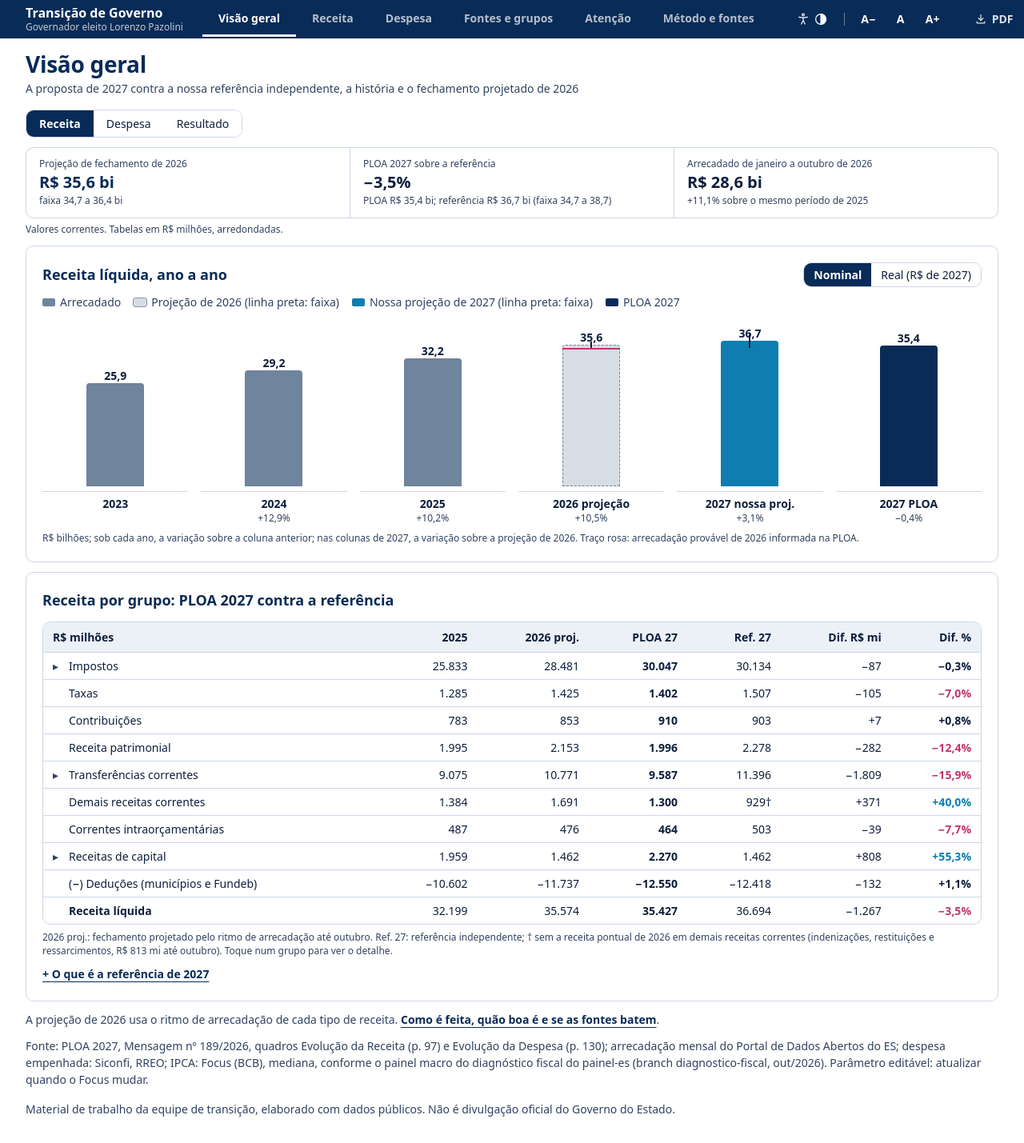
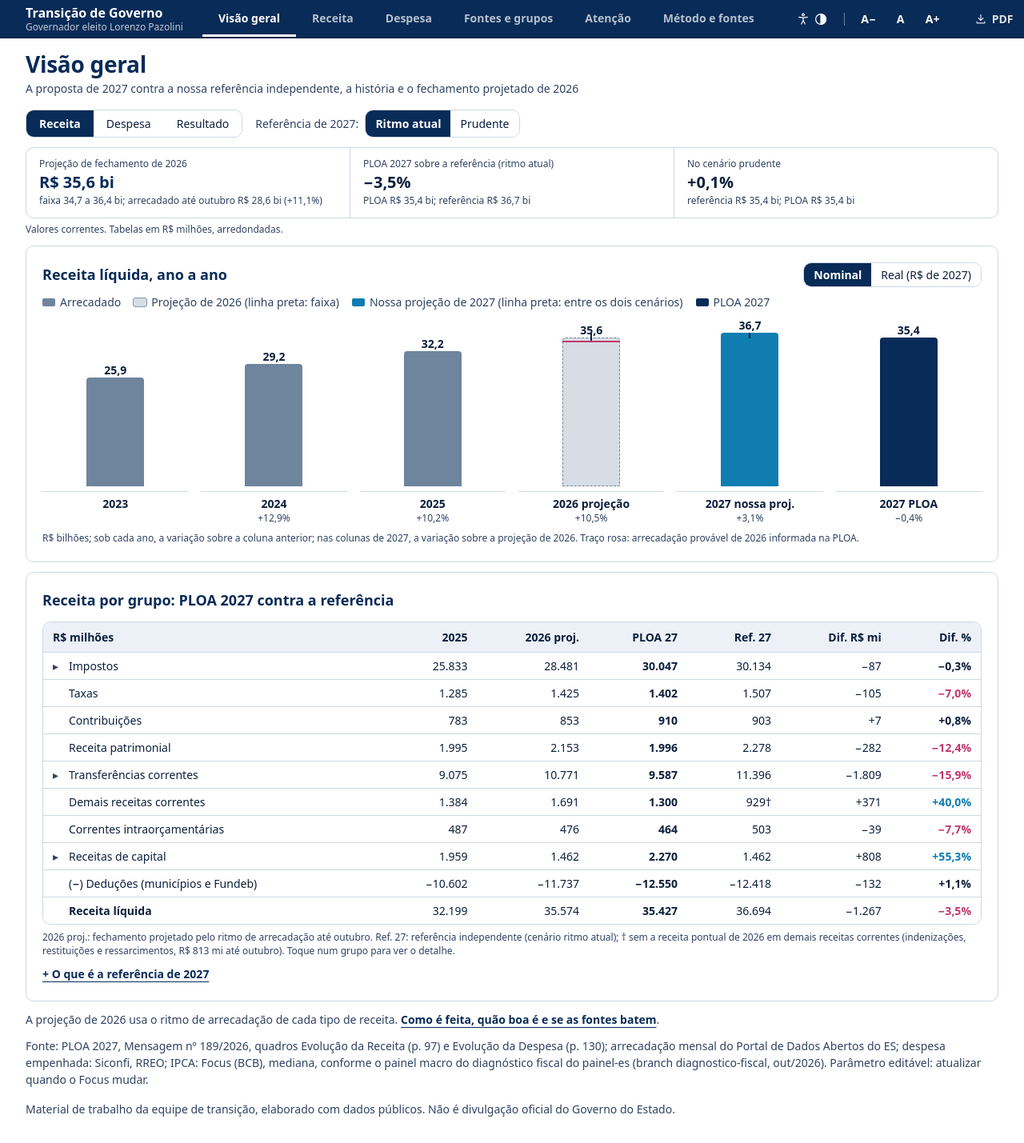
Before and after one commit to EduardoAraujoOx/Tesouro, a Next.js app: page /painel in a window 1280 px wide. Shown: the whole page at 80% size. Built offline with nearby package versions, Linux system fonts and the light colour scheme.

Commit message:
Painel: referência de 2027 da receita em dois cenários (ritmo atual e prudente)
Co-Authored-By: Claude Sonnet 5.5 <noreply@anthropic.com>
Claude-Session: https://claude.ai/code/session_01TNxipBk3JTw5eGhPFB87Tx

```diff
--- a/components/painel/Agregado.tsx
+++ b/components/painel/Agregado.tsx
@@ -8,7 +8,7 @@ import { ColunasAnuais, fmtPct, type ColunaAnual } from './GraficosMacro'
 import { Faixa } from './Faixa'
 import { Nota } from './Estrutura'
 import { COD_DESPESA, COD_GRUPO } from './codigos'
-import { fatorPrecos, ipcaAnual, pibArrecadacao, projecaoItens, projetaDespesa2026, projetaReceita2026, type DadosReceita, type ItemProjetado } from './projecao'
+import { analisaFontes, fatorPrecos, ipcaAnual, pibArrecadacao, PETROLEO_LDO_2027, projecaoItens, projetaDespesa2026, projetaReceita2026, type DadosReceita, type ItemProjetado } from './projecao'
 
 type Vista = 'receita' | 'despesa' | 'resultado'
 const VISTAS: { id: Vista; rotulo: string }[] = [
@@ -47,7 +47,9 @@ export function VisaoGeral({ receita, despesa, ipca: ipcaParams, pib, fonteIpca,
   const proj = useMemo(() => projetaReceita2026(dados), [dados])
   const itensProj = useMemo(() => projecaoItens(dados), [dados])
   const projD = useMemo(() => projetaDespesa2026(), [])
+  const petroleo26 = useMemo(() => analisaFontes(dados).find((a) => a.id === 'petroleo')!.central, [dados])
   const pibA = useMemo(() => pibArrecadacao(), [])
+  const [cenario, setCenario] = useState<'ritmo' | 'prudente'>('ritmo')
   const pick = (m: Record<string, number[]>, ...ch: string[]) => COL.map((c) => ch.reduce((s, k) => s + m[k][c], 0))
   const soma = (...a: number[][]) => COL.map((_, j) => a.reduce((s, x) => s + x[j], 0))
 
@@ -94,7 +96,19 @@ export function VisaoGeral({ receita, despesa, ipca: ipcaParams, pib, fonteIpca,
     : linhasDespesa.map((l) => ({ ...l, proj: projDe(l.chave) }))
 
   /* referência de 2027, independente da PLOA: o fechamento projetado de 2026 corrigido pela inflação e pelo PIB real (receita) ou só pela inflação (despesa) */
-  const refReceita = (l: Linha) => (l.proj ? (l.proj.central - (l.proj.pontual ?? 0)) * (SEM_CRESCIMENTO.has(l.chave) ? 1 : 1 + g27) : null)
+  /* cenários de receita: 'ritmo' mantém o patamar de petróleo e de crédito de 2026; 'prudente' põe o petróleo na base da LDO (Brent a US$ 60) e o crédito no valor da PLOA */
+  const oleoRitmo = petroleo26 * (1 + g27)
+  const reducaoOleo = Math.max(0, oleoRitmo - PETROLEO_LDO_2027)
+  const refReceitaC = (l: Linha, c: 'ritmo' | 'prudente'): number | null => {
+    if (!l.proj) return null
+    const base = (l.proj.central - (l.proj.pontual ?? 0)) * (SEM_CRESCIMENTO.has(l.chave) ? 1 : 1 + g27)
+    if (c === 'ritmo') return base
+    if (l.chave === 'tuniao' || l.chave === 'transf') return base - reducaoOleo
+    if (l.chave === 'cred') return R.operacoes_credito[5]
+    if (l.chave === 'cap') return R.operacoes_credito[5] + (itensProj.capout.central)
+    return base
+  }
+  const refReceita = (l: Linha) => refReceitaC(l, cenario)
   const refDe = (l: Linha): number | null => {
     if (vista === 'receita') {
       if (l.chave === 'liq') return comProj.filter((x) => x.nivel === 0 && x.chave !== 'liq').reduce((s, x) => s + (refReceita(x) ?? 0), 0)
@@ -109,10 +123,15 @@ export function VisaoGeral({ receita, despesa, ipca: ipcaParams, pib, fonteIpca,
 
   /* ---------- totais de referência para a faixa de números ---------- */
   const reservas27 = reservas[4]
-  const refReceitaTotal = linhasReceita.filter((x) => x.nivel === 0 && x.chave !== 'liq').reduce((s, x) => s + (refReceita({ ...x, proj: itensProj[x.chave] }) ?? 0), 0)
+  const totalRef = (c: 'ritmo' | 'prudente') => linhasReceita.filter((x) => x.nivel === 0 && x.chave !== 'liq').reduce((s, x) => s + (refReceitaC({ ...x, proj: itensProj[x.chave] }, c) ?? 0), 0)
+  const refRitmo = totalRef('ritmo')
+  const refPrudente = totalRef('prudente')
+  const refReceitaTotal = cenario === 'ritmo' ? refRitmo : refPrudente
+  const refOutro = cenario === 'ritmo' ? refPrudente : refRitmo
+  const nomeCenario = { ritmo: 'ritmo atual', prudente: 'prudente' } as const
   const refDespesa = projD.itens.tot.central * (1 + i27)
-  /* faixa da referência: na receita, a dispersão histórica da arrecadação em torno do PIB nominal; na despesa, a faixa sazonal da projeção corrigida pela inflação */
-  const faixaRefReceita: [number, number] = [refReceitaTotal - (pibA.difDesvio / 100) * proj.central, refReceitaTotal + (pibA.difDesvio / 100) * proj.central]
+  /* faixa da referência: na receita, entre os dois cenários (petróleo e crédito); na despesa, a faixa sazonal da projeção corrigida pela inflação */
+  const faixaRefReceita: [number, number] = [Math.min(refRitmo, refPrudente), Math.max(refRitmo, refPrudente)]
   const faixaRefDespesa: [number, number] = [(projD.itens.tot.min as number) * (1 + i27), (projD.itens.tot.max as number) * (1 + i27)]
 
   /* ---------- gráfico anual ---------- */
@@ -150,9 +169,9 @@ export function VisaoGeral({ receita, despesa, ipca: ipcaParams, pib, fonteIpca,
   let faixa: { r: string; v: string; s?: string; destaque?: boolean }[] = []
   if (vista === 'receita') {
     faixa = [
-      { r: 'Projeção de fechamento de 2026', v: bilhoes(proj.central), s: `faixa ${numero(proj.min / 1e9, 1)} a ${numero(proj.max / 1e9, 1)} bi`, destaque: true },
-      { r: 'PLOA 2027 sobre a referência', v: fmtPct((v27 / refReceitaTotal - 1) * 100), s: `PLOA ${bilhoes(v27)}; referência ${bilhoes(refReceitaTotal)} (faixa ${numero(faixaRefReceita[0] / 1e9, 1)} a ${numero(faixaRefReceita[1] / 1e9, 1)})` },
-      { r: `Arrecadado de janeiro a ${nomeCorte} de 2026`, v: bilhoes(proj.acumulado), s: `${fmtPct((proj.acumulado / proj.acumulado25 - 1) * 100)} sobre o mesmo período de 2025` },
+      { r: 'Projeção de fechamento de 2026', v: bilhoes(proj.central), s: `faixa ${numero(proj.min / 1e9, 1)} a ${numero(proj.max / 1e9, 1)} bi; arrecadado até ${nomeCorte} ${bilhoes(proj.acumulado)} (${fmtPct((proj.acumulado / proj.acumulado25 - 1) * 100)})`, destaque: true },
+      { r: `PLOA 2027 sobre a referência (${nomeCenario[cenario]})`, v: fmtPct((v27 / refReceitaTotal - 1) * 100), s: `PLOA ${bilhoes(v27)}; referência ${bilhoes(refReceitaTotal)}` },
+      { r: `No cenário ${nomeCenario[cenario === 'ritmo' ? 'prudente' : 'ritmo']}`, v: fmtPct((v27 / refOutro - 1) * 100), s: `referência ${bilhoes(refOutro)}; PLOA ${bilhoes(v27)}` },
     ]
   } else if (vista === 'despesa') {
     faixa = [
@@ -218,14 +237,14 @@ export function VisaoGeral({ receita, despesa, ipca: ipcaParams, pib, fonteIpca,
   const tituloGrafico = vista === 'despesa' ? 'Despesa total, ano a ano' : 'Receita líquida, ano a ano'
   const legendaGrafico = vista === 'despesa'
     ? [{ cor: COR.empenhado, rotulo: 'Executado (PLOA, quadro de evolução)' }, { cor: COR.atualizada, contorno: COR.contornoAtualizada, rotulo: 'Projeção de 2026 (linha preta: faixa)' }, { cor: COR.referencia, rotulo: 'Nossa projeção de 2027 (linha preta: faixa)' }, { cor: COR.ploa, rotulo: 'Proposta 2027' }]
-    : [{ cor: COR.empenhado, rotulo: 'Arrecadado' }, { cor: COR.atualizada, contorno: COR.contornoAtualizada, rotulo: 'Projeção de 2026 (linha preta: faixa)' }, { cor: COR.referencia, rotulo: 'Nossa projeção de 2027 (linha preta: faixa)' }, { cor: COR.ploa, rotulo: 'PLOA 2027' }]
+    : [{ cor: COR.empenhado, rotulo: 'Arrecadado' }, { cor: COR.atualizada, contorno: COR.contornoAtualizada, rotulo: 'Projeção de 2026 (linha preta: faixa)' }, { cor: COR.referencia, rotulo: 'Nossa projeção de 2027 (linha preta: entre os dois cenários)' }, { cor: COR.ploa, rotulo: 'PLOA 2027' }]
   const notaReferencia = (
     <Nota titulo="O que é a referência de 2027">
       <p>
         A referência é a nossa projeção independente para 2027, feita sem usar a PLOA: parte do fechamento de 2026 projetado pelo ritmo de arrecadação (até {nomeCorte}) e de execução da despesa (até {nomeCorteDesp}) e o corrige para 2027. As receitas crescem com a inflação e o PIB real do Focus (+{numero(g27 * 100, 1)}%); as despesas, só com a inflação (+{numero(i27 * 100, 1)}%), isto é, mantêm o volume real de 2026. Operações de crédito e demais receitas de capital ficam no nível de 2026, porque dependem de contratação.
       </p>
       <p>
-        Faixa da referência: na receita, a dispersão histórica da arrecadação em torno do PIB nominal (desde {pibA.linhas[0].ano}, os impostos do ES cresceram em média {numero(pibA.difMedia, 1)} ponto(s) percentual(is) acima do PIB nominal, com desvio de {numero(pibA.difDesvio, 1)}); na despesa, a faixa sazonal da projeção de execução. Detalhes na aba Método e fontes.
+        Cenários da receita: no <strong>ritmo atual</strong>, o petróleo segue o patamar de 2026 (R$ {numero(oleoRitmo / 1e9, 1)} bi, corrigido) e as operações de crédito ficam no nível de 2026; no <strong>prudente</strong>, o petróleo vai à base da LDO 2027 (R$ {numero(PETROLEO_LDO_2027 / 1e9, 2)} bi, Brent a US$ 60) e o crédito é o valor da própria PLOA. A faixa do gráfico vai de um cenário ao outro. Para ter uma medida de dispersão: desde {pibA.linhas[0].ano}, os impostos do ES se afastaram do PIB nominal em {numero(pibA.difDesvio, 1)} ponto(s) percentual(is), em média, de um ano para o outro (aba Método e fontes). Na despesa, a faixa é a sazonal da projeção de execução.
       </p>
       <p>
         É uma régua de comparação, não uma previsão: não supõe mudança de preço do petróleo (o Brent de 2026 é mantido), de alíquota, de crédito contratado nem aumento real de despesa. Quando a PLOA se afasta da referência, a pergunta a fazer é qual decisão ou premissa explica a diferença. Dif. = PLOA menos referência; em azul, a PLOA está acima (a partir de {DIF_MIN}%) e, em rosa, abaixo. Em despesa, as reservas não entram na referência porque não são executadas. IPCA: {fonteIpca}
@@ -235,11 +254,23 @@ export function VisaoGeral({ receita, despesa, ipca: ipcaParams, pib, fonteIpca,
 
   return (
     <div>
-      <div role="group" aria-label="O que ver" className="inline-flex max-w-full flex-wrap overflow-hidden rounded-brand border border-line text-small print:hidden">
-        {VISTAS.map((v) => (
-          <button key={v.id} type="button" aria-pressed={vista === v.id} onClick={() => setVista(v.id)}
-            className={`px-4 py-1.5 ${vista === v.id ? 'bg-navy font-semibold text-on-navy' : 'bg-paper text-ink hover:bg-surface'}`}>{v.rotulo}</button>
-        ))}
+      <div className="flex flex-wrap items-center gap-x-4 gap-y-2 print:hidden">
+        <div role="group" aria-label="O que ver" className="inline-flex max-w-full flex-wrap overflow-hidden rounded-brand border border-line text-small print:hidden">
+          {VISTAS.map((v) => (
+            <button key={v.id} type="button" aria-pressed={vista === v.id} onClick={() => setVista(v.id)}
+              className={`px-4 py-1.5 ${vista === v.id ? 'bg-navy font-semibold text-on-navy' : 'bg-paper text-ink hover:bg-surface'}`}>{v.rotulo}</button>
+          ))}
+        </div>
+        {vista === 'receita' && (
+          <div className="flex items-center gap-2 text-small text-ink-soft">
+            <span>Referência de 2027:</span>
+            <div role="group" aria-label="Cenário da referência de 2027" className="inline-flex overflow-hidden rounded-brand border border-line">
+              {([['ritmo', 'Ritmo atual'], ['prudente', 'Prudente']] as const).map(([k, r]) => (
+                <button key={k} type="button" aria-pressed={cenario === k} onClick={() => setCenario(k)} className={`px-3 py-1.5 ${cenario === k ? 'bg-navy font-semibold text-on-navy' : 'bg-paper text-ink hover:bg-surface'}`}>{r}</button>
+              ))}
+            </div>
+          </div>
+        )}
       </div>
 
       <Faixa itens={faixa} nota="Valores correntes. Tabelas em R$ milhões, arredondadas." />
@@ -264,7 +295,7 @@ export function VisaoGeral({ receita, despesa, ipca: ipcaParams, pib, fonteIpca,
           <Cartao titulo={vista === 'receita' ? 'Receita por grupo: PLOA 2027 contra a referência' : 'Despesa por grupo: PLOA 2027 contra a referência'}>
             <TabelaItens altura="livre" compacta itens={visiveis.map((l) => ({ ...l, chave: l.chave }))} colunas={colunasTabela} legenda={`${vista === 'receita' ? 'Receita' : 'Despesa'} por grupo, em R$ milhões`} />
             <p className="mt-2 text-label normal-case tracking-normal text-ink-soft">
-              2026 proj.: fechamento projetado pelo ritmo de {vista === 'receita' ? `arrecadação até ${nomeCorte}` : `execução até ${nomeCorteDesp}`}{vista === 'receita' ? '' : ' (despesa empenhada)'}. Ref. 27: referência independente{vista === 'receita' ? `; † sem a receita pontual de 2026 em demais receitas correntes (indenizações, restituições e ressarcimentos, R$ ${mi(comProj.find((x) => x.chave === 'demais')?.proj?.pontual ?? 0)} mi até ${nomeCorte})` : ''}. Toque num grupo para ver o detalhe.
+              2026 proj.: fechamento projetado pelo ritmo de {vista === 'receita' ? `arrecadação até ${nomeCorte}` : `execução até ${nomeCorteDesp}`}{vista === 'receita' ? '' : ' (despesa empenhada)'}. Ref. 27: referência independente{vista === 'receita' ? ` (cenário ${nomeCenario[cenario]})` : ''}{vista === 'receita' ? `; † sem a receita pontual de 2026 em demais receitas correntes (indenizações, restituições e ressarcimentos, R$ ${mi(comProj.find((x) => x.chave === 'demais')?.proj?.pontual ?? 0)} mi até ${nomeCorte})` : ''}. Toque num grupo para ver o detalhe.
             </p>
             {notaReferencia}
           </Cartao>
--- a/components/painel/projecao.ts
+++ b/components/painel/projecao.ts
@@ -165,6 +165,9 @@ export function retroteste(): { grupos: RetroGrupo[]; total: RetroGrupo; bimestr
   })
   return { grupos: feitos.slice(0, -1), total: feitos[feitos.length - 1], bimestre }
 }
+
+/** Receita de petróleo de 2027 no cenário base da LDO (Lei 12.967/2026, Anexo de Riscos Fiscais, p. 52): Brent a US$ 60, câmbio de R$ 5,40 e 224,5 mil barris por dia (royalties 693,8, participação especial 527,2 e Fundo do Petróleo 19,8, em R$ milhões). */
+export const PETROLEO_LDO_2027 = 1240.8e6
 
 export type ItemProjetado = {
   central: number; min?: number; max?: number
```
